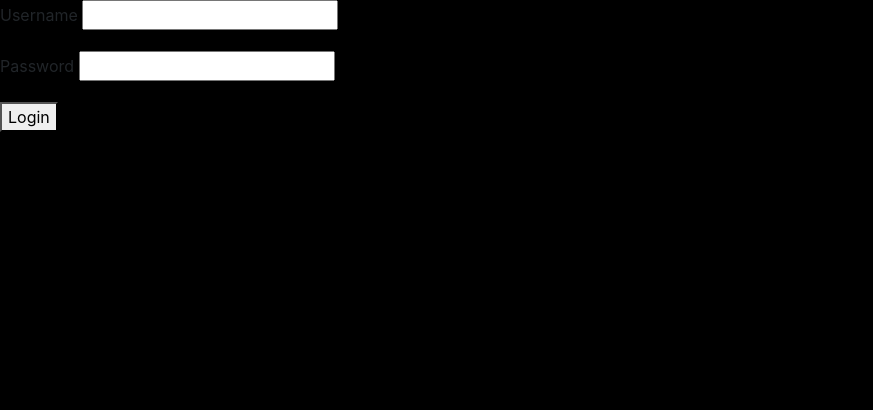
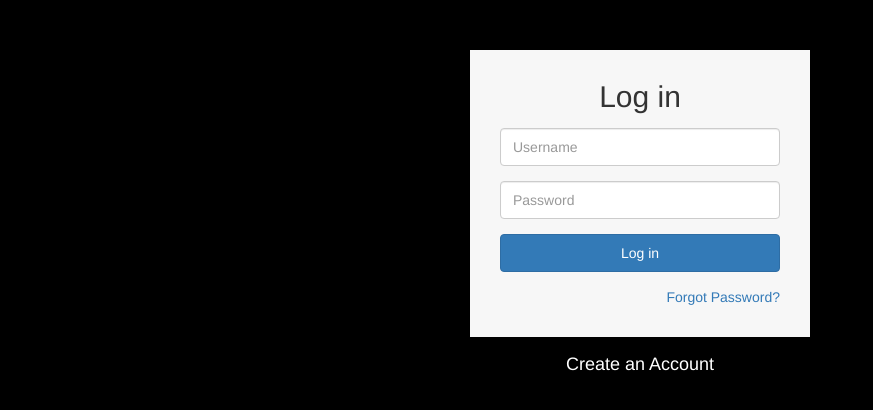
Before and after one commit to jayendrakantipudi/KnowYourShow, a Django app: page /accounts/login/ in a window 1280 px wide. Shown: the top 410 px of the page, without its empty margins (0-873 px from the left). Run offline with Django 3.2, Linux system fonts and the light colour scheme; some libraries are stand-ins or nearby versions.

Commit message:
Added Login Frontend

```diff
--- a/KYS/show/templates/show/movie.html
+++ b/KYS/show/templates/show/movie.html
@@ -1,4 +1,4 @@
-{% extends "show/base_show.html" %}
+s{% extends "show/base_show.html" %}
 {% load static %}
 {% load widget_tweaks %}
 {% block content %}
--- a/KYS/static/css/homePage.css
+++ b/KYS/static/css/homePage.css
@@ -1,9 +1,7 @@
 body{
   background-color: black;
 }
-.heading{
-  border-bottom:1px solid white;
-}
+
 .link{
   text-decoration: none;
   color: white;
@@ -13,3 +11,47 @@ body{
   color: #FFD700;
   text-decoration: none;
 }
+
+.field_name{
+  color:white;
+}
+
+.login_btn{
+  width:100%;
+}
+.input_login{
+  width: 100%;
+}
+
+
+.login-form {
+  width: 340px;
+    margin: 50px auto;
+}
+  .login-form form {
+    margin-bottom: 15px;
+      background: #f7f7f7;
+      box-shadow: 0px 2px 2px rgba(0, 0, 0, 0.3);
+      padding: 30px;
+  }
+  .login-form h2 {
+      margin: 0 0 15px;
+  }
+  .form-control, .btn {
+      min-height: 38px;
+      border-radius: 2px;
+  }
+  .btn {
+      font-size: 15px;
+      font-weight: bold;
+  }
+
+  .create_acc_login{
+    text-decoration: none;
+    color: white;
+    font-size: 18px;
+  }
+  .create_acc_login:hover{
+    color: #FFD700;
+    text-decoration: none;
+  }
--- a/KYS/templates/KYS/homePage.html
+++ b/KYS/templates/KYS/homePage.html
@@ -21,6 +21,11 @@
     <link rel="stylesheet" href="https://maxcdn.bootstrapcdn.com/bootstrap/4.1.3/css/bootstrap.min.css">
     <script src="https://cdnjs.cloudflare.com/ajax/libs/popper.js/1.14.3/umd/popper.min.js"></script>
     <script src="https://ajax.googleapis.com/ajax/libs/jquery/3.3.1/jquery.min.js"></script>
+
+    <link rel="stylesheet" href="https://maxcdn.bootstrapcdn.com/bootstrap/3.3.7/css/bootstrap.min.css">
+    <script src="https://ajax.googleapis.com/ajax/libs/jquery/1.12.4/jquery.min.js"></script>
+    <script src="https://maxcdn.bootstrapcdn.com/bootstrap/3.3.7/js/bootstrap.min.js"></script>
+
     <style media="screen">
     .link{
       text-decoration: none;
@@ -132,7 +137,7 @@
         <div class="col-md-12 heading">
           <h2 style="margin-left: 25px;">Movies</h2>
         </div>
-    </div><br>
+    </div>
     <div class="row">
         {% for movie in movies %}
         <div class="col-md-2" style="text-align: center;">
@@ -147,7 +152,7 @@
         <div class="col-md-12 heading">
           <h2 style="margin-left: 25px;">Telugu Movies</h2>
         </div>
-    </div><br>
+    </div>
     <div class="row">
         {% for movie in movies_telugu %}
         <div class="col-md-2" style="text-align: center;">
--- a/KYS/templates/registration/login.html
+++ b/KYS/templates/registration/login.html
@@ -1,16 +1,37 @@
 {% extends 'KYS/homePage.html' %}
 {% block content %}
 
+<div class="login-form">
+    <form method="POST">
+      {% csrf_token %}
+        <h2 class="text-center">Log in</h2>
+        <div class="form-group">
+            <input type="text" class="form-control" name="username" placeholder="Username" required="required">
+        </div>
+        <div class="form-group">
+            <input type="password" class="form-control" name="password" placeholder="Password" required="required">
+        </div>
+        <div class="form-group">
+            <button type="submit" class="btn btn-primary btn-block">Log in</button>
+        </div>
+        <div class="clearfix">
+            <!-- <label class="pull-left checkbox-inline"><input type="checkbox"> Remember me</label> -->
+            <a href="#" class="pull-right">Forgot Password?</a>
+        </div>
+    </form>
+    <p class="text-center"><a href="#" class="create_acc_login">Create an Account</a></p>
+</div>
+
+{% endblock content %}
+
+
 <form method="POST">
     {% csrf_token %}
-    <p>
-        <label>Username</label>
-        <input type="text" name="username">
-    </p>
-    <p>
-        <label>Password</label>
-        <input type="password" name="password">
-    </p>
-    <button type="submit">Login</button>
+
+          <label>Username</label>
+          <input type="text" name="username" class="input_login">
+          <label>Password</label>
+          <input type="password" name="password" class="input_login">
+          <input type="submit" class="login_btn">
+
 </form>
-{% endblock content %}
```
